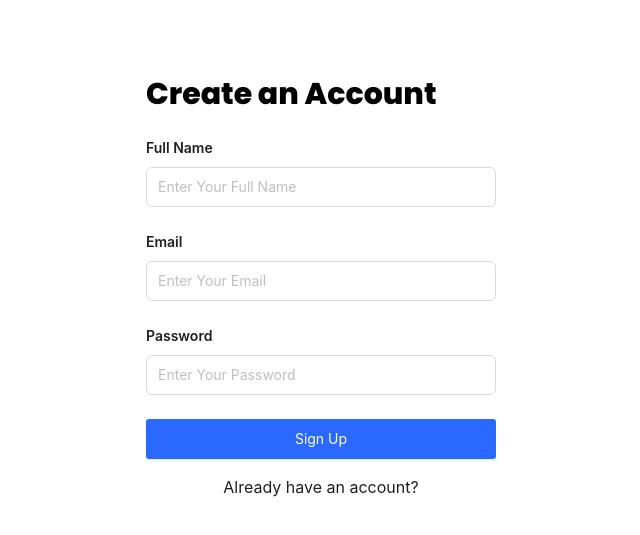
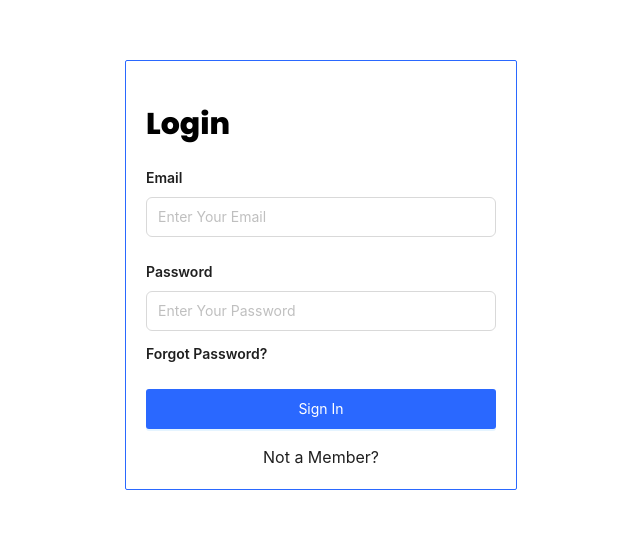
Before and after one commit to Niiischal/jobsewa-jobportal, a React (Create React App) app in the folder client/: page /login in a window 1280 px wide. Shown: the part 133-668 px from the top of the page, without its empty margins (319-959 px from the left). Built offline with nearby package versions, Linux system fonts and the light colour scheme.

Commit message:
create login form with navigation to the signup form

```diff
--- a/client/src/App.jsx
+++ b/client/src/App.jsx
@@ -1,9 +1,9 @@
+import Login from "./pages/Login";
 
-import Signup from "./pages/Signup";
 function App() {
   return (
     <div>
-      <Signup/>
+      <Login/>
     </div>
   );
 }
--- a/client/src/index.js
+++ b/client/src/index.js
@@ -14,6 +14,7 @@ root.render(
           components: {
             Button: {
               colorPrimary: "#2a68ff",
+              colorPrimaryHover: "#343a40",
               borderRadius: "3px"
             }
           }
--- a/client/src/pages/Login.jsx
+++ b/client/src/pages/Login.jsx
@@ -1,9 +1,30 @@
+import { Button, Form } from "antd";
+import Input from "antd/es/input/Input";
 
 const Login = () => {
   return (
-    <div>
-      Login
+    <div className="h-screen flex justify-center items-center">
+    <div className="form-container p-5 rounded-sm w-[350px] border-solid border border-[#2a68ff]">
+      <h1 className="text-[30px] ">Login</h1>
+      <Form layout="vertical">
+        <Form.Item label="Email" name="email" className="font-semibold">
+          <Input type=" email" placeholder="Enter Your Email"></Input>
+        </Form.Item>
+        <Form.Item label="Password" name="password" className="font-semibold">
+          <Input placeholder="Enter Your Password" type="password"></Input>
+          <li className="mt-3">Forgot Password?</li>
+        </Form.Item>
+        <Button type="primary" htmlType="" block>
+          Sign In
+        </Button>
+        <div className="mt-4 text-center text-base">
+        <span>
+            Not a Member?{" "}
+          </span>
+        </div>
+      </Form>
     </div>
+  </div>
   )
 }
 
--- a/client/src/pages/Signup.jsx
+++ b/client/src/pages/Signup.jsx
@@ -4,7 +4,7 @@ import Input from "antd/es/input/Input";
 const Signup = () => {
   return (
     <div className="h-screen flex justify-center items-center">
-      <div className="form-container p-5 rounded-sm w-[350px] border-2 border-[#2a68ff]">
+      <div className="form-container p-5 rounded-sm w-[350px] border-solid border border-[#2a68ff]">
         <h1 className="text-[30px] ">Create an Account</h1>
         <Form layout="vertical">
           <Form.Item label="Full Name" name="name" className="font-semibold">
```
Also changed, not shown: client/src/index.css (line endings or trailing spaces).
